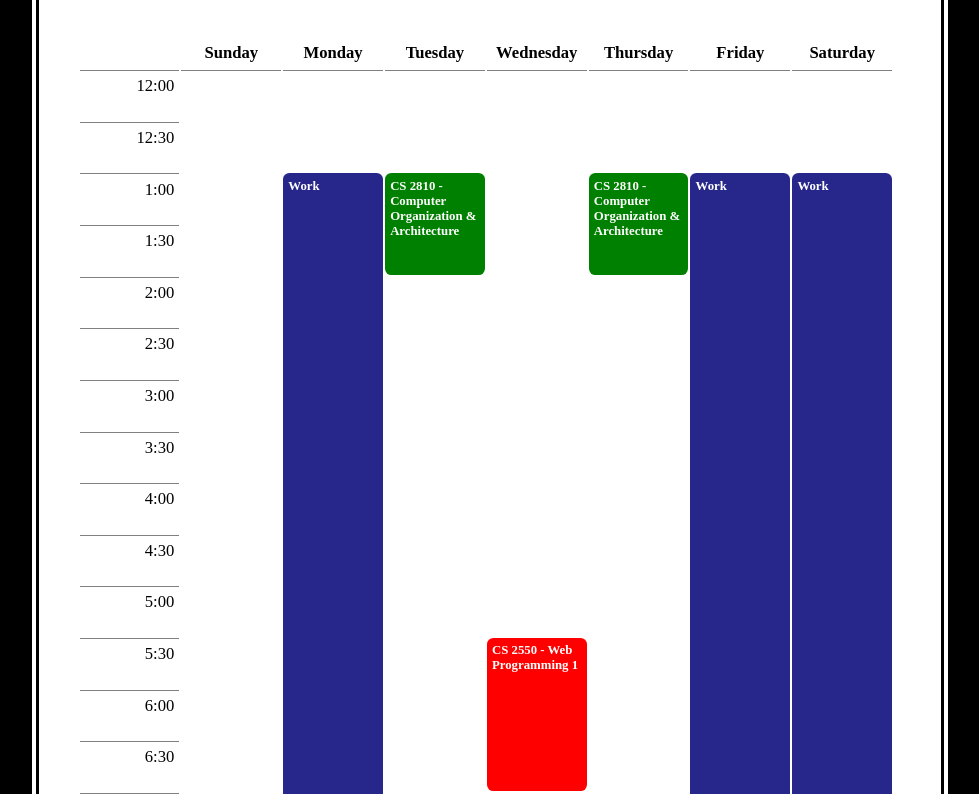
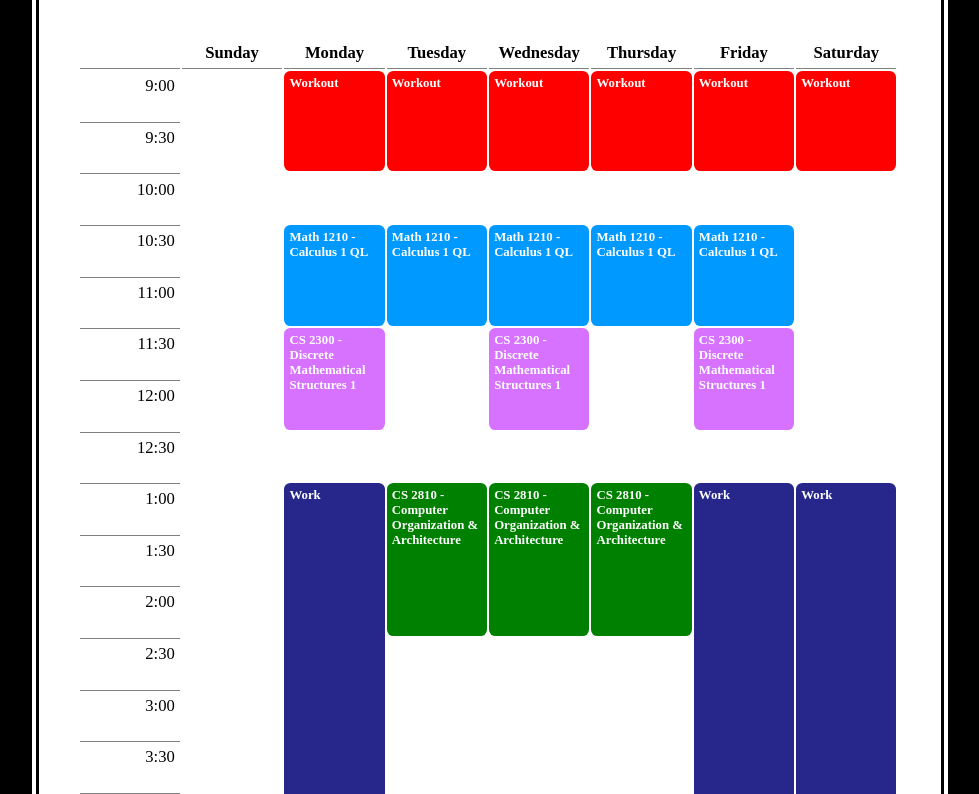
Before and after one commit to jbeBan/jbeBan.github.io, a plain HTML site: page index.html in a window 1280 px wide. Shown: the part 1707-2501 px from the top of the page, without its empty margins (150-1129 px from the left). Drawn offline with Linux system fonts and the light colour scheme; a web font is replaced by a local one.

Commit message:
Table and Links Modified

```diff
--- a/index.html
+++ b/index.html
@@ -46,16 +46,34 @@
         <h2>Class Schedule</h2>
         <table>
             <tr>
-                <td></td><td class="titleRow">Sunday</td><td class="titleRow">Monday</td><td class="titleRow">Tuesday</td><td class="titleRow">Wednesday</td><td class="titleRow">Thursday</td><td class="titleRow">Friday</td><td class="titleRow">Saturday</td>
+                <td class="titleRow"></td><td class="titleRow">Sunday</td><td class="titleRow">Monday</td><td class="titleRow">Tuesday</td><td class="titleRow">Wednesday</td><td class="titleRow">Thursday</td><td class="titleRow">Friday</td><td class="titleRow">Saturday</td>
             </tr>
             <tr>
-                <td class="hourColumn">12:00</td><td class="titleBorder"></td><td class="titleBorder"></td><td class="titleBorder"></td><td class="titleBorder"></td><td class="titleBorder"></td><td class="titleBorder"></td><td class="titleBorder"></td>
+                <td class="firstHrColumn">9:00</td><td></td><td class="workout bold" rowspan="2">Workout</td><td class="workout bold" rowspan="2">Workout</td><td class="workout bold" rowspan="2">Workout</td><td class="workout bold" rowspan="2">Workout</td><td class="workout bold" rowspan="2">Workout</td><td class="workout bold" rowspan="2">Workout</td>
+            </tr>
+            <tr>
+                <td class="hourColumn">9:30</td>
+            </tr>
+            <tr>
+                <td class="hourColumn">10:00</td>
+            </tr>
+            <tr>
+                <td class="hourColumn">10:30</td><td></td><td class="math1210 bold" rowspan="2">Math 1210 - Calculus 1 QL</td><td class="math1210 bold" rowspan="2">Math 1210 - Calculus 1 QL</td><td class="math1210 bold" rowspan="2">Math 1210 - Calculus 1 QL</td><td class="math1210 bold" rowspan="2">Math 1210 - Calculus 1 QL</td><td class="math1210 bold" rowspan="2">Math 1210 - Calculus 1 QL</td>
+            </tr>
+            <tr>
+                <td class="hourColumn">11:00</td>
+            </tr>
+            <tr>
+                <td class="hourColumn">11:30</td><td></td><td class="cs2300 bold" rowspan="2">CS 2300 - Discrete Mathematical Structures 1</td><td></td><td class="cs2300 bold" rowspan="2">CS 2300 - Discrete Mathematical Structures 1</td><td></td><td class="cs2300 bold" rowspan="2">CS 2300 - Discrete Mathematical Structures 1</td>
+            </tr>
+            <tr>
+                <td class="hourColumn">12:00</td>
             </tr>
             <tr>
                 <td class="hourColumn">12:30</td>
             </tr>
             <tr>
-                <td class="hourColumn">1:00</td><td></td><td class="work bold" rowspan="18">Work</td><td class="cs2810 bold" rowspan="2">CS 2810 - Computer Organization & Architecture</td><td></td><td class="cs2810 bold" rowspan="2">CS 2810 - Computer Organization & Architecture</td><td class="work bold" rowspan="18">Work</td><td class="work bold" rowspan="18">Work</td>
+                <td class="hourColumn">1:00</td><td></td><td class="work bold" rowspan="18">Work</td><td class="cs2810 bold" rowspan="3">CS 2810 - Computer Organization & Architecture</td><td class="cs2810 bold" rowspan="3">CS 2810 - Computer Organization & Architecture</td><td class="cs2810 bold" rowspan="3">CS 2810 - Computer Organization & Architecture</td><td class="work bold" rowspan="18">Work</td><td class="work bold" rowspan="18">Work</td>
             </tr>
             <tr>
                 <td class="hourColumn">1:30</td>
@@ -82,7 +100,7 @@
                 <td class="hourColumn">5:00</td>
             </tr>
             <tr>
-                <td class="hourColumn">5:30</td><td></td><td></td><td class="cs2550 bold" rowspan="3">CS 2550 - Web Programming 1</td>
+                <td class="hourColumn">5:30</td><td></td><td class="cs2550 bold" rowspan="3">CS 2550 - Web Programming 1</td><td class="cs2550 bold" rowspan="3">CS 2550 - Web Programming 1</td><td class="cs2550 bold" rowspan="3">CS 2550 - Web Programming 1</td>
             </tr>
             <tr>
                 <td class="hourColumn">6:00</td>
@@ -112,7 +130,6 @@
                 <td class="hourColumn">10:00</td>
             </tr>
         </table>
-        <p><span class="bold">ONLINE:</span> CS 2300 - Discrete Mathematical Structures 1</p>
     </div>
 </body>
 </html>
--- a/styles/style.css
+++ b/styles/style.css
@@ -29,13 +29,29 @@ ol {
     width: 28vw;
 }
 
+a {
+    text-decoration: none;
+}
+
+a:hover {
+    text-decoration: underline;
+}
+
+a:link {
+    color: red;
+}
+
+a:visited {
+    color: rgb(0, 0, 173);
+}
+
 table {
     table-layout: fixed;
+    width: 98%;
 }
 
 td {
-    width: 7vw;
-    max-width: 7vw;
+    width: 12.25%;
     height: 3vw;
     word-wrap: break-word;
     text-align: left;
@@ -92,10 +108,13 @@ td {
     color: black;
     font-weight: bold;
     font-size: 1.3vw;
+    border-bottom: 0.1vw solid gray;
 }
 
-.titleBorder {
-    border-top: 0.1vw solid gray;
+.firstHrColumn {
+    text-align: right;
+    color: black;
+    font-size: 1.3vw;
 }
 
 .hourColumn {
@@ -105,8 +124,23 @@ td {
     font-size: 1.3vw;
 }
 
+.workout {
+    background-color: red;
+    border-radius: 0.5vw;
+}
+
 .work {
     background-color: rgb(39, 39, 139);
+    border-radius: 0.5vw;
+}
+
+.math1210 {
+    background-color: rgb(0, 153, 255);
+    border-radius: 0.5vw;
+}
+
+.cs2300 {
+    background-color: rgb(215, 113, 255);
     border-radius: 0.5vw;
 }
 
@@ -116,6 +150,6 @@ td {
 }
 
 .cs2550 {
-    background-color: red;
+    background-color: rgb(245, 180, 0);
     border-radius: 0.5vw;
 }
```
